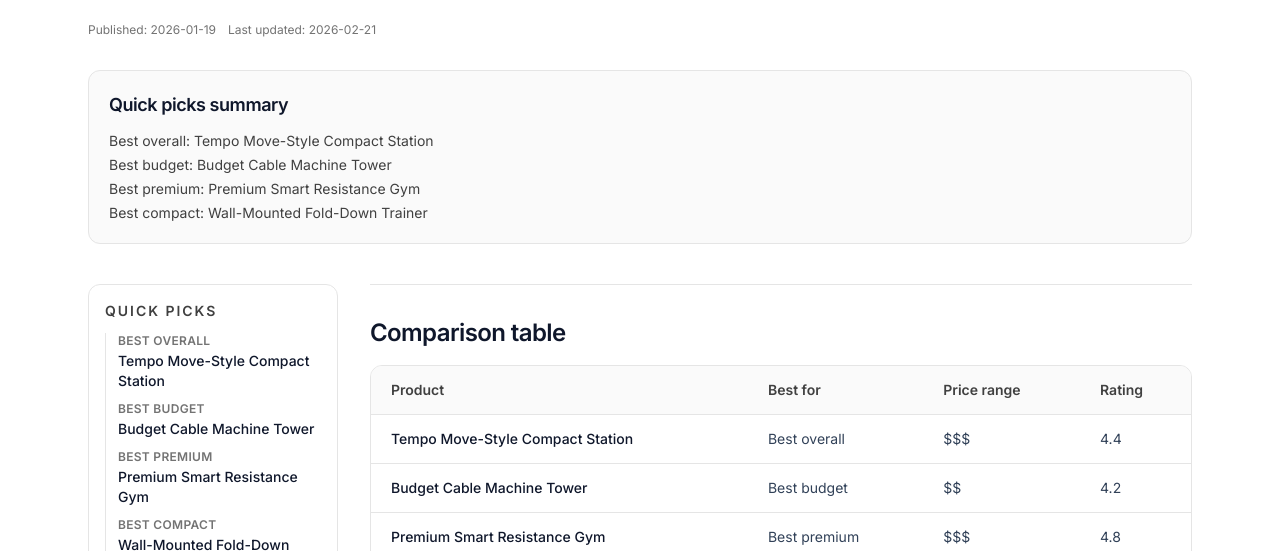
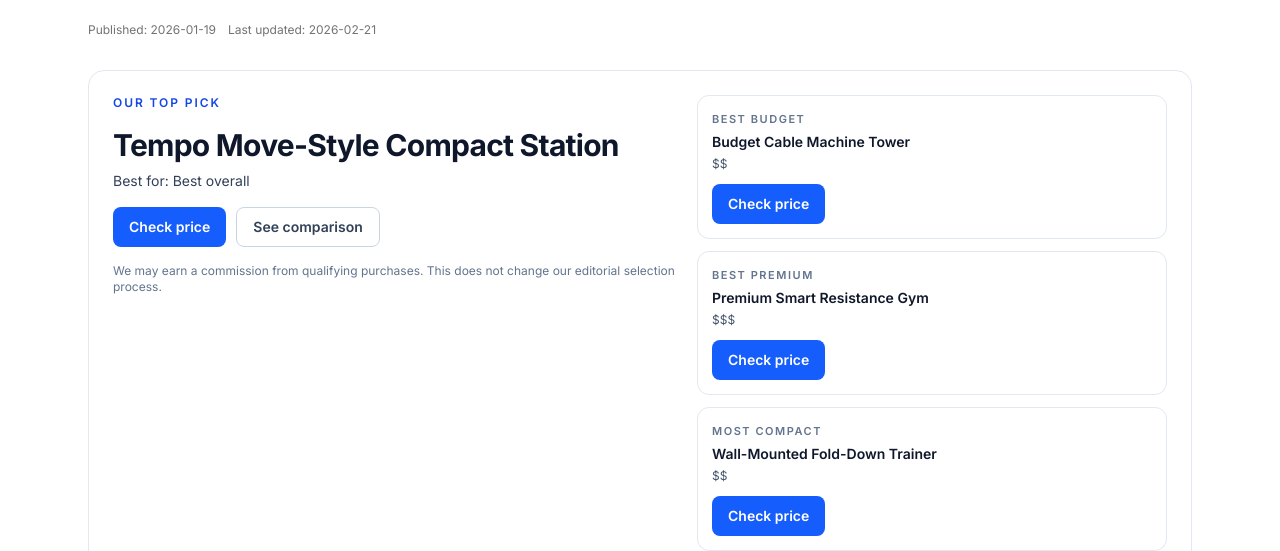
Before and after one commit to eritol6/affiliate, a Next.js app: page /guides/best-compact-home-gym-machines in a window 1280 px wide. Shown: the part 249-800 px from the top of the page. Built offline with nearby package versions, Linux system fonts and the light colour scheme; no server answers.

Commit message:
Add verdict hero and CTA money table for guide pages

```diff
--- a/src/app/guides/[slug]/page.tsx
+++ b/src/app/guides/[slug]/page.tsx
@@ -6,9 +6,11 @@ import remarkGfm from "remark-gfm";
 import { ComparisonTable } from "@/components/ComparisonTable";
 import { ProductCard } from "@/components/ProductCard";
 import { QuickPicksBox } from "@/components/QuickPicksBox";
+import { VerdictHero } from "@/components/VerdictHero";
 import { mdxComponents } from "@/components/mdx-components";
 import { getDocBySlug, getDocsByType } from "@/lib/content";
 import { getSiteUrl } from "@/lib/site";
+import { Product } from "@/types/content";
 
 const defaultOgImage = "/images/og-default.svg";
 
@@ -48,8 +50,49 @@ export async function generateMetadata({ params }: Props) {
   };
 }
 
-function getPick(products: { bestFor: string; name: string }[], needle: string) {
-  return products.find((product) => product.bestFor.toLowerCase().includes(needle.toLowerCase()));
+function getPick(products: Product[], needle: string) {
+  const lowerNeedle = needle.toLowerCase();
+  return products.find((product) => product.bestFor.toLowerCase().includes(lowerNeedle) || product.name.toLowerCase().includes(lowerNeedle));
+}
+
+function getPriceRangeBounds(priceRange: string) {
+  const numbers = priceRange.match(/\d+(?:\.\d+)?/g)?.map(Number) ?? [];
+  if (!numbers.length) return null;
+
+  return {
+    low: Math.min(...numbers),
+    high: Math.max(...numbers),
+  };
+}
+
+function selectGuidePicks(products: Product[]) {
+  const bestOverall = getPick(products, "overall") ?? products[0];
+  const nonOverall = bestOverall ? products.filter((product) => product !== bestOverall) : [...products];
+
+  const sortedByLow = [...nonOverall].sort((a, b) => {
+    const aLow = getPriceRangeBounds(a.priceRange)?.low ?? Number.POSITIVE_INFINITY;
+    const bLow = getPriceRangeBounds(b.priceRange)?.low ?? Number.POSITIVE_INFINITY;
+    return aLow - bLow;
+  });
+  const sortedByHigh = [...nonOverall].sort((a, b) => {
+    const aHigh = getPriceRangeBounds(a.priceRange)?.high ?? Number.NEGATIVE_INFINITY;
+    const bHigh = getPriceRangeBounds(b.priceRange)?.high ?? Number.NEGATIVE_INFINITY;
+    return bHigh - aHigh;
+  });
+
+  const bestBudget = getPick(nonOverall, "budget") ?? sortedByLow[0] ?? nonOverall[0];
+  const premiumPool = nonOverall.filter((product) => product !== bestBudget);
+  const bestPremium = getPick(premiumPool, "premium") ?? sortedByHigh.find((product) => product !== bestBudget) ?? nonOverall[1];
+
+  const compactPool = nonOverall.filter((product) => product !== bestBudget && product !== bestPremium);
+  const bestCompact = getPick(compactPool, "compact") ?? getPick(compactPool, "small") ?? nonOverall[2] ?? compactPool[0];
+
+  return {
+    bestOverall,
+    bestBudget,
+    bestPremium,
+    bestCompact,
+  };
 }
 
 export default async function GuidePage({ params }: Props) {
@@ -61,10 +104,7 @@ export default async function GuidePage({ params }: Props) {
   }
 
   const products = guide.frontmatter.products;
-  const bestOverall = getPick(products, "overall") ?? products[0];
-  const bestBudget = getPick(products, "budget") ?? products[1] ?? products[0];
-  const bestPremium = getPick(products, "premium") ?? products[2] ?? products[0];
-  const bestCompact = getPick(products, "compact") ?? products[3] ?? products[0];
+  const { bestOverall, bestBudget, bestPremium, bestCompact } = selectGuidePicks(products);
 
   const articleSchema = {
     "@context": "https://schema.org",
@@ -99,32 +139,32 @@ export default async function GuidePage({ params }: Props) {
         <span>Last updated: {guide.frontmatter.lastUpdated}</span>
       </div>
 
-      <section className="mt-8 rounded-xl border border-neutral-200 bg-neutral-50 p-5">
-        <h2 className="text-lg font-semibold tracking-tight text-slate-900">Quick picks summary</h2>
-        <ul className="mt-3 space-y-1 text-sm text-neutral-700">
-          <li>Best overall: {bestOverall?.name}</li>
-          <li>Best budget: {bestBudget?.name}</li>
-          <li>Best premium: {bestPremium?.name}</li>
-          <li>Best compact: {bestCompact?.name}</li>
-        </ul>
-      </section>
+      <VerdictHero
+        topPick={bestOverall}
+        subtag={guide.frontmatter.slug}
+        alternates={[
+          { label: "Best budget", product: bestBudget },
+          { label: "Best premium", product: bestPremium },
+          { label: "Most compact", product: bestCompact },
+        ]}
+      />
 
       <div className="mt-10 grid gap-8 lg:grid-cols-[250px_1fr]">
         <QuickPicksBox products={products} />
         <div className="space-y-10">
-          <section>
+          <section id="comparison" className="scroll-mt-24">
             <h2 className="mb-4 border-t border-neutral-200 pt-8 text-2xl font-semibold tracking-tight text-slate-900">Comparison table</h2>
-            <ComparisonTable products={products} />
+            <ComparisonTable products={products} subtag={guide.frontmatter.slug} />
           </section>
 
-          <section className="space-y-4">
+          <section id="top-picks" className="scroll-mt-24 space-y-4">
             <h2 className="border-t border-neutral-200 pt-8 text-2xl font-semibold tracking-tight text-slate-900">Top picks</h2>
             {products.map((product) => (
               <ProductCard key={product.name} product={product} subtag={guide.frontmatter.slug} />
             ))}
           </section>
 
-          <section className="border-t border-neutral-200 pt-8">
+          <section id="how-to-choose" className="scroll-mt-24 border-t border-neutral-200 pt-8">
             <h2 className="text-2xl font-semibold tracking-tight text-slate-900">How to choose</h2>
             <div className="prose mt-3 max-w-none">
               <MDXRemote source={guide.body} components={mdxComponents} options={{ mdxOptions: { remarkPlugins: [remarkGfm] } }} />
--- a/src/components/ComparisonTable.tsx
+++ b/src/components/ComparisonTable.tsx
@@ -1,24 +1,40 @@
+import { BuyButton } from "@/components/BuyButton";
 import { Product } from "@/types/content";
 
-export function ComparisonTable({ products }: { products: Product[] }) {
+type ComparisonTableProps = {
+  products: Product[];
+  subtag?: string;
+};
+
+export function ComparisonTable({ products, subtag }: ComparisonTableProps) {
   return (
-    <div className="overflow-x-auto rounded-xl border border-neutral-200 bg-white">
+    <div className="overflow-x-auto rounded-2xl border border-slate-200 bg-white">
       <table className="min-w-full text-left text-sm">
-        <thead className="sticky top-0 bg-neutral-50 text-neutral-700">
+        <thead className="sticky top-0 bg-slate-100 text-slate-700">
           <tr>
             <th className="px-5 py-3.5 font-semibold">Product</th>
             <th className="px-5 py-3.5 font-semibold">Best for</th>
             <th className="px-5 py-3.5 font-semibold">Price range</th>
             <th className="px-5 py-3.5 font-semibold">Rating</th>
+            <th className="px-5 py-3.5 text-right font-semibold">
+              <span className="sr-only">Buy</span>
+            </th>
           </tr>
         </thead>
         <tbody>
           {products.map((product) => (
-            <tr key={product.name} className="border-t border-neutral-200">
+            <tr key={product.name} className="border-t border-slate-100">
               <td className="px-5 py-3.5 font-medium text-slate-900">{product.name}</td>
               <td className="px-5 py-3.5 text-slate-700">{product.bestFor}</td>
               <td className="px-5 py-3.5 text-slate-700">{product.priceRange}</td>
               <td className="px-5 py-3.5 text-slate-700">{product.rating.toFixed(1)}</td>
+              <td className="px-5 py-3.5 text-right">
+                {product.url?.trim() && product.merchant ? (
+                  <BuyButton merchant={product.merchant} url={product.url} label="Check price" subtag={subtag} />
+                ) : (
+                  <span className="text-xs text-slate-400">Unavailable</span>
+                )}
+              </td>
             </tr>
           ))}
         </tbody>
--- /dev/null
+++ b/src/components/VerdictHero.tsx
@@ -0,0 +1,72 @@
+import { BuyButton } from "@/components/BuyButton";
+import { Product } from "@/types/content";
+
+type AlternatePick = {
+  label: string;
+  product?: Product;
+};
+
+type VerdictHeroProps = {
+  topPick?: Product;
+  alternates: AlternatePick[];
+  subtag: string;
+};
+
+export function VerdictHero({ topPick, alternates, subtag }: VerdictHeroProps) {
+  if (!topPick) return null;
+
+  return (
+    <section className="mt-8 rounded-2xl border border-slate-200 bg-white p-5 sm:p-6">
+      <div className="grid gap-5 lg:grid-cols-[1.2fr_1fr]">
+        <div className="space-y-4">
+          <p className="text-xs font-semibold uppercase tracking-[0.16em] text-blue-700">Our top pick</p>
+          <div>
+            <h2 className="text-2xl font-bold tracking-tight text-slate-900 sm:text-3xl">{topPick.name}</h2>
+            <p className="mt-2 text-sm text-slate-700">Best for: {topPick.bestFor}</p>
+          </div>
+          <div className="flex flex-wrap gap-2.5">
+            {topPick.url?.trim() ? <BuyButton merchant={topPick.merchant} url={topPick.url} subtag={subtag} label="Check price" /> : null}
+            <a
+              href="#comparison"
+              className="inline-flex h-10 items-center justify-center rounded-lg border border-slate-300 bg-white px-4 text-sm font-semibold text-slate-700 transition hover:border-slate-400 hover:text-slate-900 focus-visible:outline-none focus-visible:ring-2 focus-visible:ring-blue-500/60 focus-visible:ring-offset-2"
+            >
+              See comparison
+            </a>
+          </div>
+          <p className="text-xs text-slate-500">
+            We may earn a commission from qualifying purchases. This does not change our editorial selection process.
+          </p>
+        </div>
+
+        <div className="grid gap-3 sm:grid-cols-3 lg:grid-cols-1">
+          {alternates.map((entry) =>
+            entry.product ? (
+              <article key={entry.label} className="rounded-xl border border-slate-200 bg-white p-3.5">
+                <p className="text-[11px] font-semibold uppercase tracking-[0.14em] text-slate-500">{entry.label}</p>
+                <p className="mt-1 text-sm font-semibold text-slate-900">{entry.product.name}</p>
+                {entry.product.priceRange ? <p className="mt-1 text-xs text-slate-600">{entry.product.priceRange}</p> : null}
+                {entry.product.url?.trim() ? (
+                  <div className="mt-3">
+                    <BuyButton merchant={entry.product.merchant} url={entry.product.url} subtag={subtag} label="Check price" />
+                  </div>
+                ) : null}
+              </article>
+            ) : null,
+          )}
+        </div>
+      </div>
+
+      <nav className="mt-5 flex flex-wrap gap-x-4 gap-y-2 border-t border-slate-200 pt-4 text-sm font-medium text-slate-700">
+        <a href="#comparison" className="underline decoration-slate-300 underline-offset-4 hover:text-blue-700 hover:decoration-blue-300">
+          Comparison table
+        </a>
+        <a href="#top-picks" className="underline decoration-slate-300 underline-offset-4 hover:text-blue-700 hover:decoration-blue-300">
+          Top picks
+        </a>
+        <a href="#how-to-choose" className="underline decoration-slate-300 underline-offset-4 hover:text-blue-700 hover:decoration-blue-300">
+          How to choose
+        </a>
+      </nav>
+    </section>
+  );
+}
```
